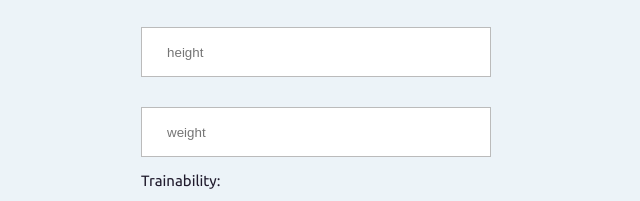
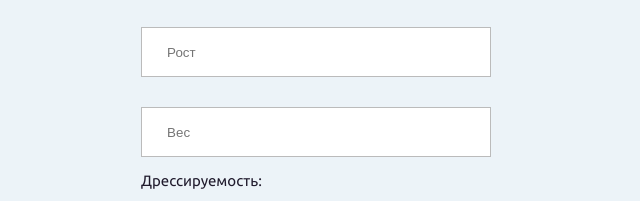
Before and after one commit to KonniLol/kdhack2, a plain HTML site: page index.html in a window 1280 px wide. Shown: the part 1110-1311 px from the top of the page, 320-960 px from the left. Drawn offline with nearby package versions, Linux system fonts and the light colour scheme.

Commit message:
Add files via upload

```diff
--- a/css/main.css
+++ b/css/main.css
@@ -58,6 +58,7 @@ p{
     font-size: 59px;
 }
 .bag{
+    transform: scale(-1, 1);
     width: 512px;
     height: 512px;
     margin-top: 50px;
--- a/index.html
+++ b/index.html
@@ -3,10 +3,11 @@
 <head>
     <meta charset="UTF-8">
     <meta name="viewport" content="width=device-width, initial-scale=1">
-    <title>На море с WEYUP</title>
+    <title>Найди ротителей</title>
     <link rel="stylesheet" href="css/main.css">
     <link rel="preconnect" href="https://fonts.googleapis.com">
     <link rel="preconnect" href="https://fonts.gstatic.com" crossorigin>
+    <link rel="shortcut icon" type="image/jpg" href="img/favicon.jpg"/>
     <link href="https://fonts.googleapis.com/css2?family=Montserrat:wght@900&family=Open+Sans&family=Ubuntu:wght@400;700&display=swap" rel="stylesheet">
 <body>
     <link rel="stylesheet" href="https://cdnjs.cloudflare.com/ajax/libs/animate.css/4.1.1/animate.min.css"/>
@@ -30,15 +31,15 @@
     <section id="ticket-order" class="ticket-order">
         <div class="container">
             <h2 id="order-title" class="title-2 hidden_vis animate__animated">Найди подходящих родителей!</h2>
-            <form method="post" class="order" id="form">
+            <form method="post" action="https://kdhackapi20211002024226.azurewebsites.net/api/dogs" class="order" id="form">
                 <h2 class="visually-hidden">Введите данные желанного пса</h2>
                 <br>
                 <br>
                 <label>Поколения:</label>
-                <div class="mb-3"><input class="input in_r hidden_vis animate__animated" type="number" name="iterations" placeholder="Поколения"></div>
-                <div class="mb-3"><input class="input in_r hidden_vis animate__animated" type="number" name="height" placeholder="height"></div>
-                <div class="mb-3"><input class="input in_r hidden_vis animate__animated" type="number" name="weight" placeholder="weight"></div>
-                <label for="trainability">Trainability: </label>
+                <div class="mb-3"><input form="form" class="input in_r hidden_vis animate__animated" id="iterations" type="number" name="iterations" placeholder="Поколения"></div>
+                <div class="mb-3"><input form="form" class="input in_r hidden_vis animate__animated" id="height" type="number" name='height' placeholder="Рост"></div>
+                <div class="mb-3"><input form="form" class="input in_r hidden_vis animate__animated" id="weight" type="number" name="weight" placeholder="Вес"></div>
+                <label for="trainability">Дрессируемость: </label>
                 <select name="trainability" aria-label="Trainability:" class="input in_r hidden_vis animate__animated" id="trainability" form="form">
                     <option value="0">0</option>
                     <option value="1">1</option>
@@ -54,6 +55,7 @@
                 </select>
                 <button class="btn btn-form" type="submit">Search</button>
             </form>
+            <p class="result"></p>
         </div>
     </section>
     <footer id="footer" class="footer">
@@ -65,5 +67,26 @@
     </footer>
     <script src="js/jquery-3.6.0.min.js"></script>
     <script src="js/main.js"></script>
+<!--    <script>-->
+<!--        const url = 'https://kdhackapi20211002024226.azurewebsites.net/api/dogs';-->
+<!--        const data = { iterations: document.querySelector('#iterations'),-->
+<!--                        height: document.querySelector('#height'),-->
+<!--                        weight: document.querySelector('#weight'),-->
+<!--                        trainability: document.querySelector('#trainability')};-->
+
+<!--        try {-->
+<!--            const response = await fetch(url, {-->
+<!--                method: 'POST', // или 'PUT'-->
+<!--                body: JSON.stringify(data), // данные могут быть 'строкой' или {объектом}!-->
+<!--                headers: {-->
+<!--                    'Content-Type': 'application/json'-->
+<!--                }-->
+<!--            });-->
+<!--            const json = await response.json();-->
+<!--            console.log('Успех:', JSON.stringify(json));-->
+<!--        } catch (error) {-->
+<!--            console.error('Ошибка:', error);-->
+<!--        }-->
+<!--    </script>-->
 </body>
 </html>
```
Also changed, not shown: img/favicon.jpg (added), img/favicon.png (added).
